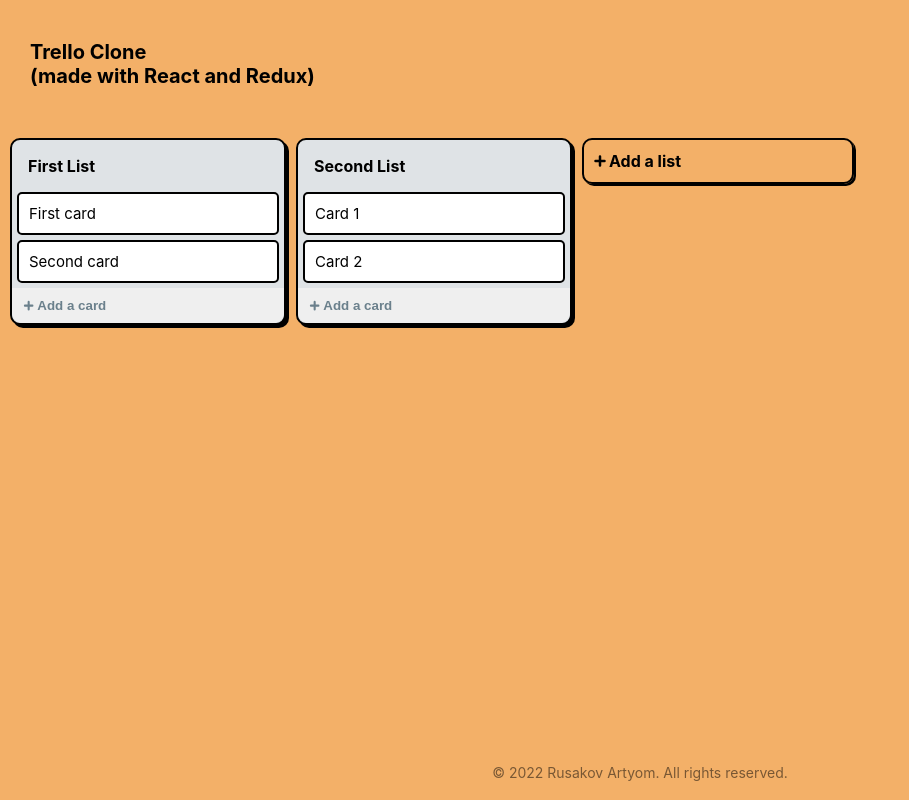
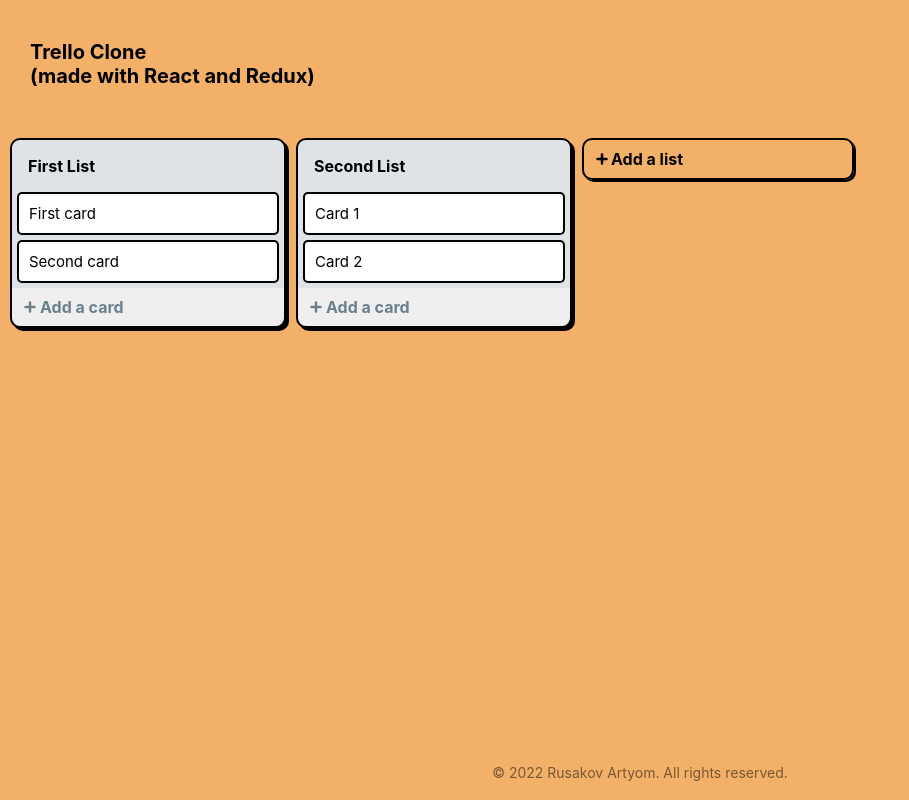
Before and after one commit to rusakovartyom/react-simple-trello, a React (Create React App) app: page / in a window 1280 px wide. Both pictures are taken after a click on the button "First card". Shown: the whole page, without its empty margins (0-909 px from the left). Built offline with nearby package versions, Linux system fonts and the light colour scheme.

Commit message:
Wrap text in span tags, change divs to buttons

```diff
--- a/src/components/AddList/AddList.module.css
+++ b/src/components/AddList/AddList.module.css
@@ -1,7 +1,7 @@
 .addList {
   background: #dfe3e6;
   border: 2px solid #000;
-  border-radius: 5px;
+  border-radius: 10px;
   box-shadow: 2px 2px #000;
   padding: 2px 2px;
 }
--- a/src/components/Board/Board.js
+++ b/src/components/Board/Board.js
@@ -66,12 +66,10 @@ const Board = (props) => {
               {isAddingList ? (
                 <AddList toggleAddingList={toggleAddingList} />
               ) : (
-                <div
-                  className={styles.addListButton}
-                  onClick={toggleAddingList}
-                >
-                  <ion-icon name="add" /> Add a list
-                </div>
+                <button className={styles.button} onClick={toggleAddingList}>
+                  <ion-icon name="add" />
+                  <span>Add a list</span>
+                </button>
               )}
             </div>
           </div>
--- a/src/components/Board/Board.module.css
+++ b/src/components/Board/Board.module.css
@@ -1,6 +1,6 @@
 .board {
+  display: flex;
   flex-grow: 1;
-  display: flex;
   overflow-x: auto;
 }
 
@@ -10,8 +10,9 @@
   width: 272px;
 }
 
-.addListButton {
+.button {
   align-items: center;
+  background-color: transparent;
   border: 2px solid #000;
   border-radius: 10px;
   box-shadow: 2px 2px #000;
@@ -21,14 +22,15 @@
   font-weight: bold;
   height: fit-content;
   min-height: 32px;
-  padding: 5px 8px;
+  padding: 10px 10px;
+  width: 100%;
 }
 
-.addListButton:hover {
+.button:hover {
   background-color: rgba(0, 0, 0, 0.12);
 }
 
-.addListButton ion-icon {
+.button ion-icon {
   margin-right: 1px;
   --ionicon-stroke-width: 80px;
 }
--- a/src/components/EditButtons/EditButtons.js
+++ b/src/components/EditButtons/EditButtons.js
@@ -3,23 +3,23 @@ import styles from './EditButtons.module.css';
 const EditButtons = (props) => {
   return (
     <div className={styles.editButtons}>
-      <div
+      <button
         className={`${styles.editButton} ${styles.editButtonSave}`}
         onClick={props.handleSave}
       >
-        {props.saveLabel}
-      </div>
+        <span>{props.saveLabel}</span>
+      </button>
       {props.handleDelete && (
-        <div
+        <button
           className={`${styles.editButton} ${styles.editButtonDelete}`}
           onClick={props.handleDelete}
         >
-          Delete
-        </div>
+          <span>Delete</span>
+        </button>
       )}
-      <div className={styles.editButtonCancel} onClick={props.handleCancel}>
+      <button className={styles.editButtonCancel} onClick={props.handleCancel}>
         <ion-icon name="close" />
-      </div>
+      </button>
     </div>
   );
 };
--- a/src/components/EditButtons/EditButtons.module.css
+++ b/src/components/EditButtons/EditButtons.module.css
@@ -36,6 +36,9 @@
   margin-bottom: 10px;
   opacity: 0.5;
   outline: none;
+  border: 2px solid #000;
+  border-radius: 5px;
+  box-shadow: 1px 1px 0 0 #000;
 }
 
 .editButtonCancel ion-icon {
--- a/src/components/List/List.js
+++ b/src/components/List/List.js
@@ -103,7 +103,7 @@ const List = (props) => {
                     onClick={toggleAddingCard}
                   >
                     <ion-icon name="add" />
-                    Add a card
+                    <span>Add a card</span>
                   </button>
                 )}
               </div>
--- a/src/index.css
+++ b/src/index.css
@@ -16,3 +16,10 @@ code {
 ion-icon {
   pointer-events: none;
 }
+
+button {
+  font-family: inherit; /* 1 */
+  font-size: 100%; /* 1 */
+  line-height: 1.15; /* 1 */
+  margin: 0; /* 2 */
+}
```
